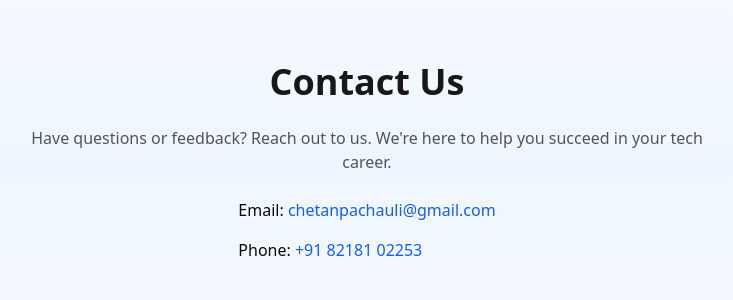
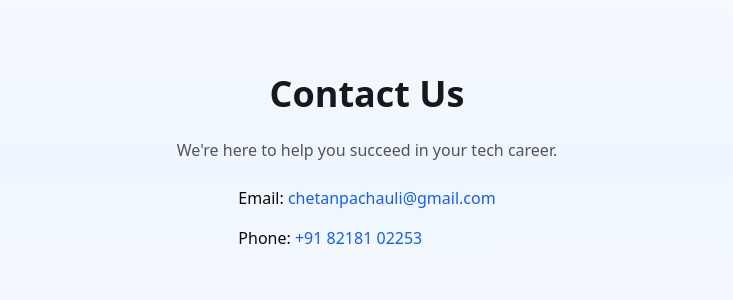
Before and after one commit to chetanpachauli/SkillSync, a Next.js app: page /contact in a window 1280 px wide. Shown: the part 238-538 px from the top of the page, without its empty margins (273-1006 px from the left). Built offline with nearby package versions, Linux system fonts and the light colour scheme.

Commit message:
Fixed ESLint quote error and successful production build

```diff
--- a/app/contact/page.js
+++ b/app/contact/page.js
@@ -6,7 +6,7 @@ const Contact = () => {
     <div className="min-h-screen flex flex-col items-center justify-center space-y-6">
       <h1 className="text-4xl font-bold text-zinc-900 dark:text-white">Contact Us</h1>
       <p className="text-zinc-600 dark:text-zinc-300 text-center max-w-2xl">
-        Have questions or feedback? Reach out to us. We're here to help you succeed in your tech career.
+    We&apos;re here to help you succeed in your tech career.
       </p>
       <div className="space-y-4">
         <p>
```
